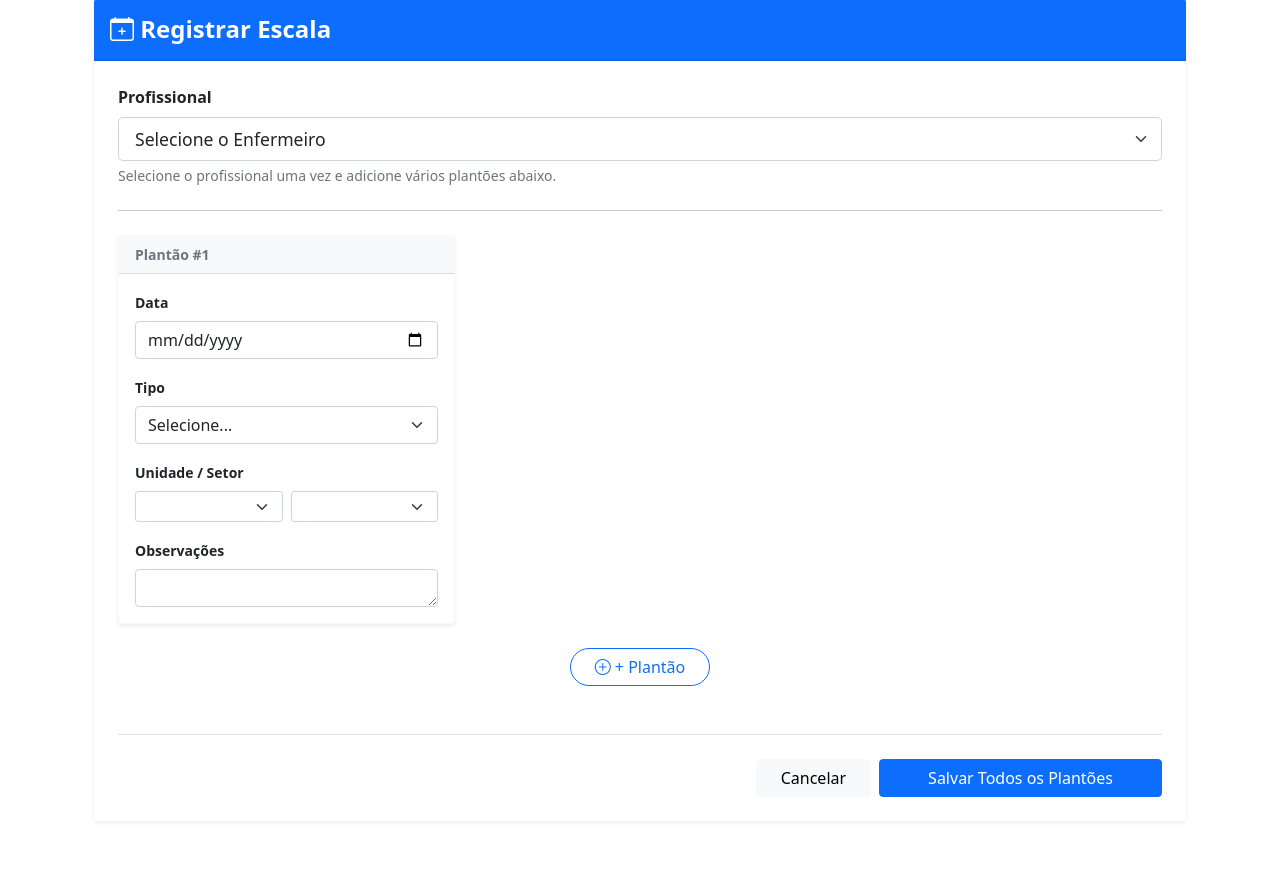
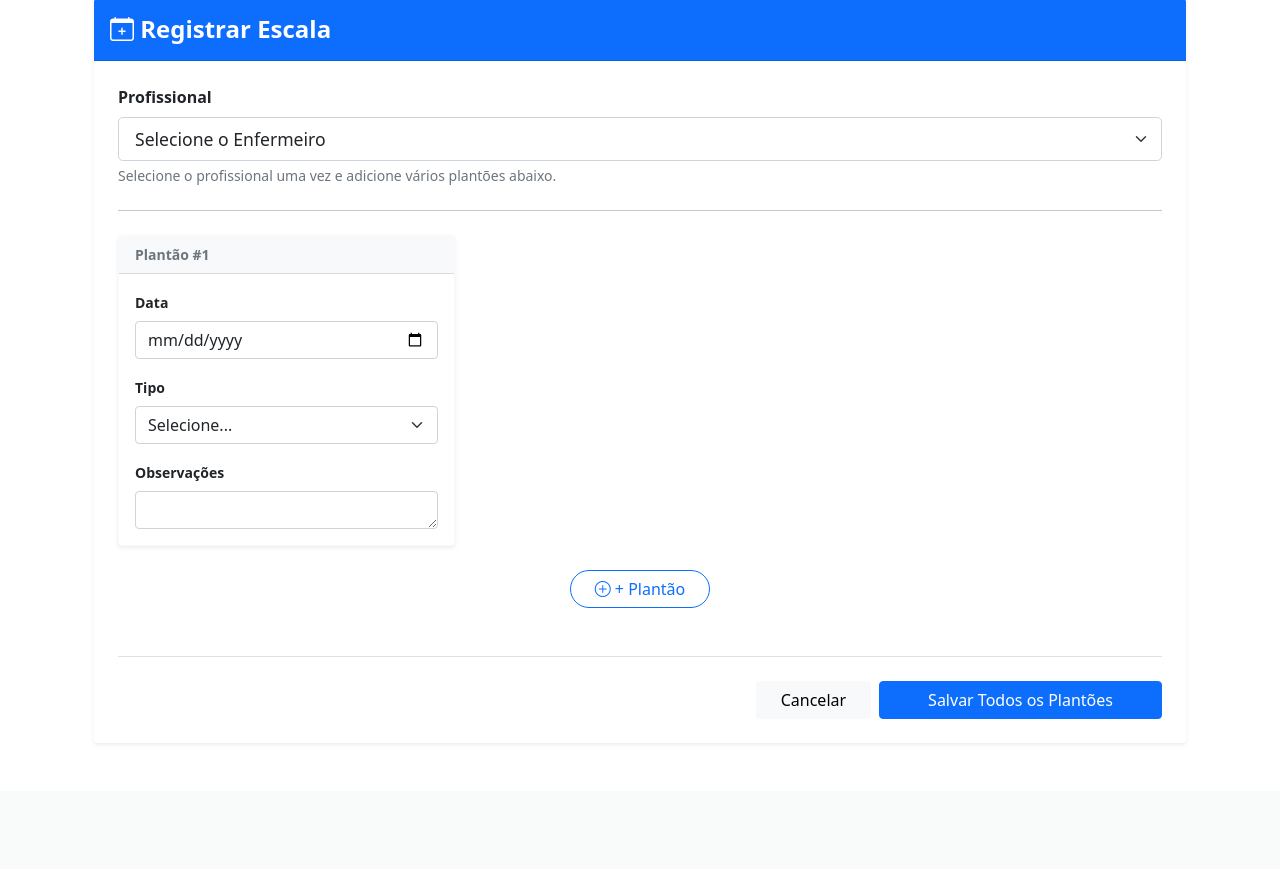
Before and after one commit to RibDevops/minhaescala, a Django app: page /plantao/1/editar/ in a window 1280 px wide. Shown: the part 81-950 px from the top of the page. After the commit the page ends 800 px from the top, so only its background shows below. Run offline with Django 5.2, Linux system fonts and the light colour scheme; a user stored in the database is signed in; data comes from the database, SQL or seed files in the repository; both versions use the stored data as it was after the commit; tables that the repository leaves empty hold one stand-in row (values such as "Sample post"); lists and menus that the app fills with data are empty.

Commit message:
Filter nurses shown and assigned based on user's hospital and sector
Update PlantaoCreateView to filter available nurses by the logged-in user's hospital and sector, and to automatically assign the correct hospital and sector to new shift events based on the selected nurse's matricula.

Replit-Commit-Author: Agent
Replit-Commit-Session-Id: 3a4110a0-843e-4477-868c-e56b37a1707f
Replit-Commit-Checkpoint-Type: full_checkpoint
Replit-Commit-Event-Id: ed89e57e-00b0-4634-80e8-d09ffb1623c6
Replit-Commit-Screenshot-Url: https://storage.googleapis.com/screenshot-production-us-central1/9427fccb-d3d2-471f-a9af-122f4bcbfd24/3a4110a0-843e-4477-868c-e56b37a1707f/BOv60fG
Replit-Helium-Checkpoint-Created: true

```diff
--- a/cal/views/views_cal.py
+++ b/cal/views/views_cal.py
@@ -49,13 +49,23 @@ class PlantaoCreateView(LoginRequiredMixin, TemplateView):
 
     def get_context_data(self, **kwargs):
         context = super().get_context_data(**kwargs)
-        # Usando os nomes corretos dos modelos conforme models.py
         from ..models import Matricula, TipoEvento, Hospital, Setor
-        context['enfermeiros'] = Matricula.objects.all()
+
+        user = self.request.user
+        if user.is_staff:
+            context['enfermeiros'] = Matricula.objects.all()
+        elif hasattr(user, 'perfil') and user.perfil.matriculas.exists():
+            # Pegamos o hospital e setor da primeira matrícula do perfil logado
+            primeira_matricula = user.perfil.matriculas.first()
+            context['enfermeiros'] = Matricula.objects.filter(
+                hospital=primeira_matricula.hospital,
+                setor=primeira_matricula.setor
+            )
+        else:
+            context['enfermeiros'] = Matricula.objects.none()
+
         context['tipos_plantao'] = TipoEvento.objects.all()
-        context['hospitais'] = Hospital.objects.all()
-        context['setores'] = Setor.objects.all()
-        # Adicionando formulário para compatibilidade com templates que usam form.errors
+        # Adicionando formulário para compatibilidade
         from ..forms import PlantaoForm
         context['form'] = PlantaoForm(user=self.request.user)
         return context
@@ -64,8 +74,6 @@ class PlantaoCreateView(LoginRequiredMixin, TemplateView):
         enfermeiro_id = request.POST.get('enfermeiro')
         datas = request.POST.getlist('data[]')
         tipos = request.POST.getlist('tipo_plantao[]')
-        setores = request.POST.getlist('setor[]')
-        hospitais = request.POST.getlist('hospital[]')
         obs = request.POST.getlist('observacoes[]')
 
         if not enfermeiro_id or not datas:
@@ -74,20 +82,23 @@ class PlantaoCreateView(LoginRequiredMixin, TemplateView):
 
         enfermeiro = get_object_or_404(Matricula, pk=enfermeiro_id)
 
+        # Como agora a matrícula tem hospital e setor fixos, usamos os dela
+        if not enfermeiro.hospital or not enfermeiro.setor:
+            messages.error(request, f'O profissional {enfermeiro.nome_exibicao} não possui hospital ou setor vinculado.')
+            return redirect('cal:event_new')
+
         for i in range(len(datas)):
             if not datas[i] or not tipos[i]: continue
 
             data_dt = datetime.strptime(datas[i], '%Y-%m-%d').date()
             tipo = get_object_or_404(TipoEvento, pk=tipos[i])
-            setor = get_object_or_404(Setor, pk=setores[i])
-            hospital = get_object_or_404(Hospital, pk=hospitais[i])
 
             EventoEscala.objects.create(
                 profissional=enfermeiro,
                 tipo_evento=tipo,
                 data=data_dt,
-                setor=setor,
-                hospital=hospital,
+                setor=enfermeiro.setor,
+                hospital=enfermeiro.hospital,
                 observacoes=obs[i] if i < len(obs) else '',
                 criado_por=request.user
             )
--- a/templates/cal/event.html
+++ b/templates/cal/event.html
@@ -52,25 +52,6 @@
                                         {% endfor %}
                                     </select>
                                 </div>
-                                <div class="mb-3">
-                                    <label class="form-label small fw-bold">Unidade / Setor</label>
-                                    <div class="row g-2">
-                                        <div class="col-6">
-                                            <select name="hospital[]" class="form-select form-select-sm" required>
-                                                {% for h in hospitais %}
-                                                <option value="{{ h.id }}">{{ h.nome }}</option>
-                                                {% endfor %}
-                                            </select>
-                                        </div>
-                                        <div class="col-6">
-                                            <select name="setor[]" class="form-select form-select-sm" required>
-                                                {% for s in setores %}
-                                                <option value="{{ s.id }}">{{ s.nome }}</option>
-                                                {% endfor %}
-                                            </select>
-                                        </div>
-                                    </div>
-                                </div>
                                 <div>
                                     <label class="form-label small fw-bold">Observações</label>
                                     <textarea name="observacoes[]" class="form-control" rows="1"></textarea>
@@ -120,25 +101,6 @@
                         <option value="{{ t.id }}">{{ t.codigo }} - {{ t.nome }} ({{ t.horas }}h)</option>
                         {% endfor %}
                     </select>
-                </div>
-                <div class="mb-3">
-                    <label class="form-label small fw-bold">Unidade / Setor</label>
-                    <div class="row g-2">
-                        <div class="col-6">
-                            <select name="hospital[]" class="form-select form-select-sm" required>
-                                {% for h in hospitais %}
-                                <option value="{{ h.id }}">{{ h.nome }}</option>
-                                {% endfor %}
-                            </select>
-                        </div>
-                        <div class="col-6">
-                            <select name="setor[]" class="form-select form-select-sm" required>
-                                {% for s in setores %}
-                                <option value="{{ s.id }}">{{ s.nome }}</option>
-                                {% endfor %}
-                            </select>
-                        </div>
-                    </div>
                 </div>
                 <div>
                     <label class="form-label small fw-bold">Observações</label>
```
Also changed, not shown: db.sqlite3.
